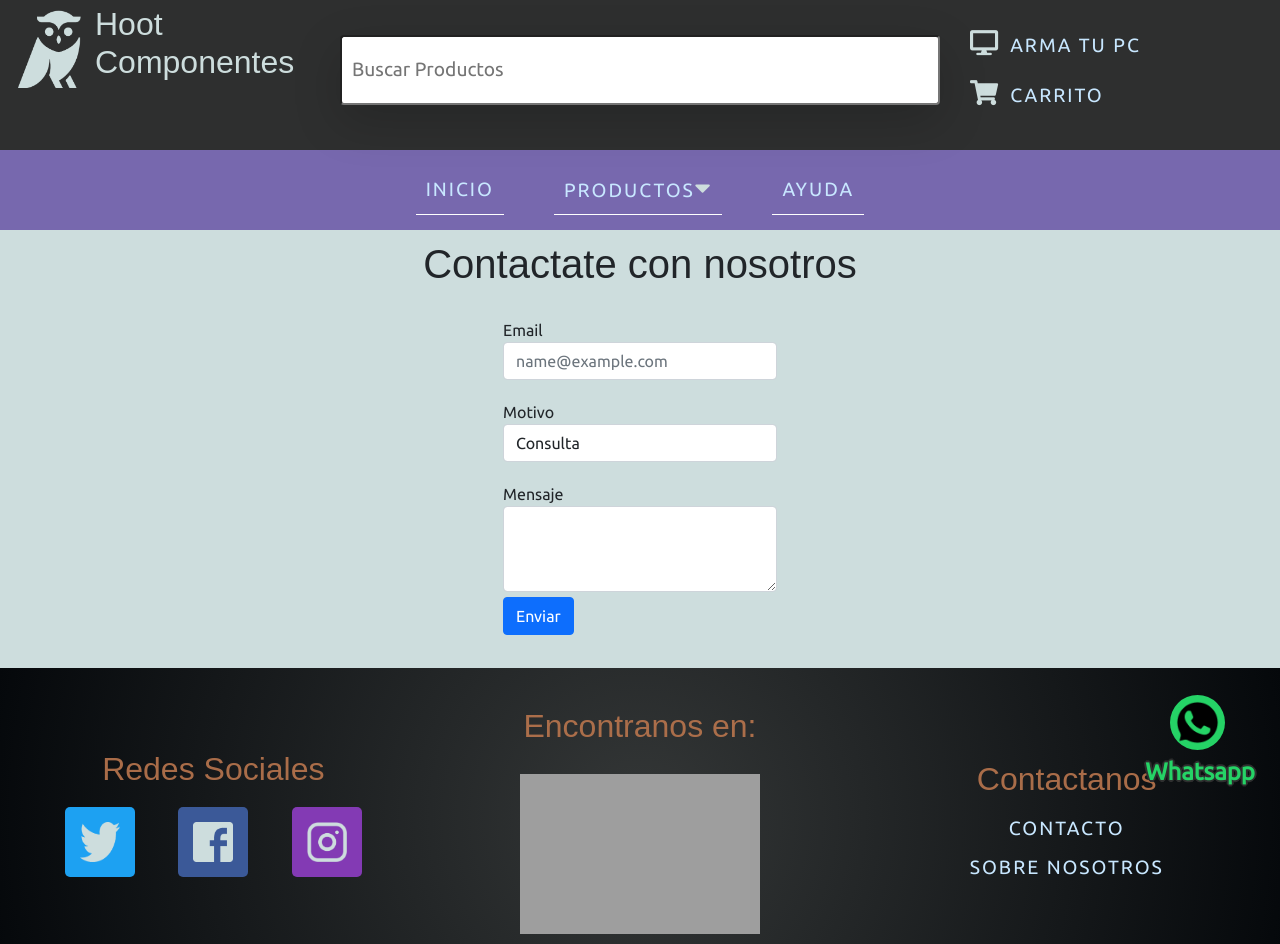
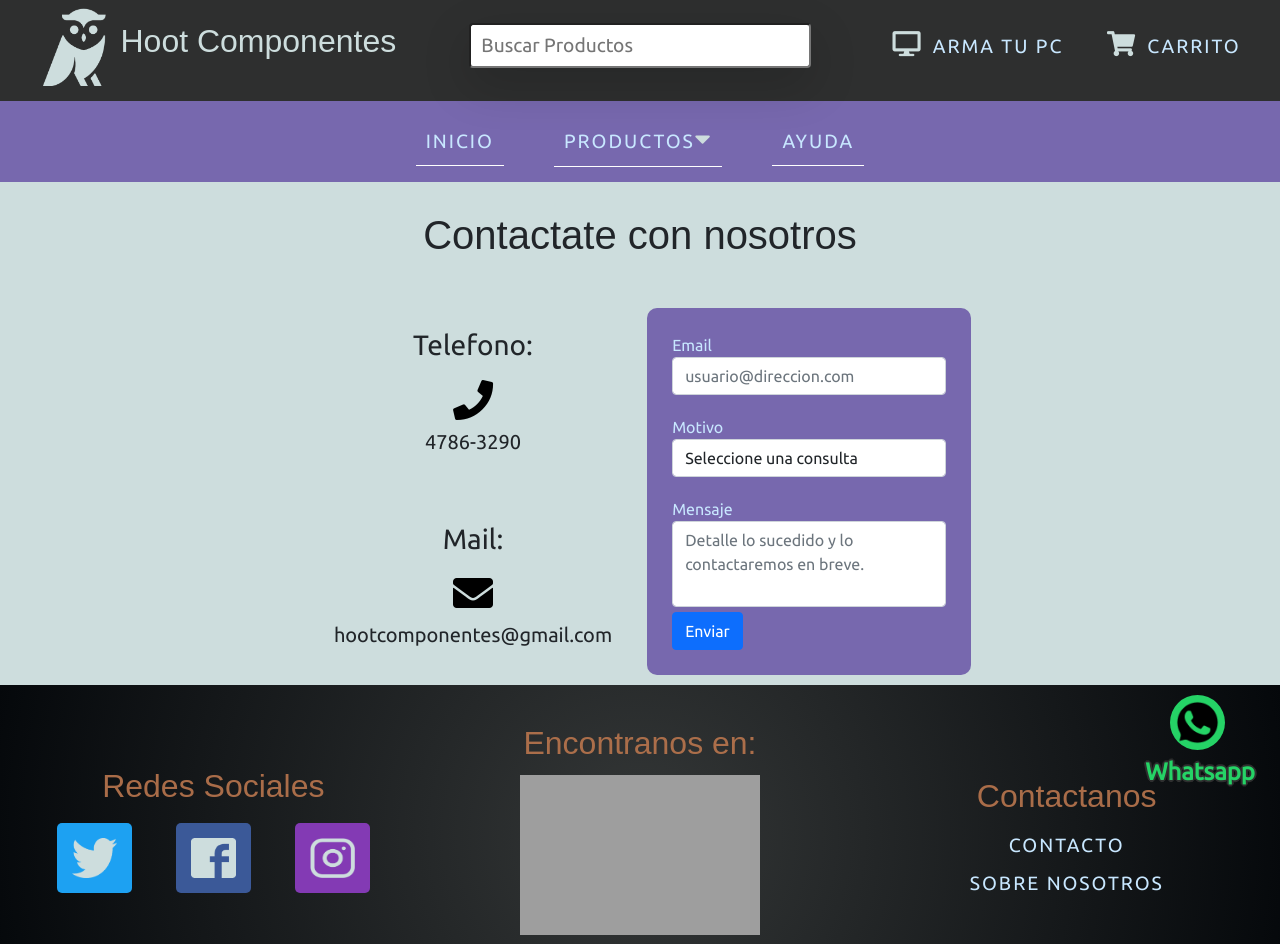
Before and after one commit to lucaspiritogit/coderhouse-proyecto-web, a website: page contacto.html in a window 1280 px wide. Shown: the top 944 px of the page. Drawn offline with nearby package versions, Linux system fonts and the light colour scheme; grey boxes are pictures that could not be loaded; a web font is replaced by a local one.

Commit message:
remaking contact section
Also fixed some margin and paddings on the footer. Removed unused properties

```diff
--- a/contacto.html
+++ b/contacto.html
@@ -110,20 +110,37 @@
     </header>
 
     <main class="mainSectionContact">
-      <h1>Contactate con nosotros</h1>
-      <form>
+      <h1 class="mainSectionContact__contactTitle">Contactate con nosotros</h1>
+      <div class="bothContactContainer">
+        <div class="mainSectionContact__contactInfoContainer">
+          <div class="contactInfo">
+            <h3>Telefono:</h3>
+            <i class="fas fa-phone"></i>
+            <h5>4786-3290</h5>
+          </div>
+          <div class="contactInfo">
+            <h3>Mail:</h3>
+            <i class="fas fa-envelope"></i>
+            <h5>hootcomponentes@gmail.com</h5>
+          </div>
+        </div>
+        <div class="formContainer">
+          <form class="mainSectionContact__contactForm">
             <div class="form-group">
               <label for="exampleFormControlInput1">Email</label>
               <input
                 type="email"
                 class="form-control"
                 id="exampleFormControlInput1"
-            placeholder="name@example.com"
+                placeholder="usuario@direccion.com"
               />
             </div>
             <div class="form-group">
               <label for="exampleFormControlSelect1">Motivo</label>
               <select class="form-control" id="exampleFormControlSelect1">
+                <option value="" disabled selected hidden>
+                  Seleccione una consulta
+                </option>
                 <option>Consulta</option>
                 <option>Reportar error</option>
                 <option>Queja</option>
@@ -135,10 +152,13 @@
                 class="form-control"
                 id="exampleFormControlTextarea1"
                 rows="3"
+                placeholder="Detalle lo sucedido y lo contactaremos en breve."
               ></textarea>
               <button type="submit" class="btn btn-primary">Enviar</button>
             </div>
           </form>
+        </div>
+      </div>
     </main>
 
     <footer class="mainFooter">
@@ -187,7 +207,7 @@
     </footer>
     <div class="whatsappContainer">
       <h4>Whatsapp</h4>
-      <img class="whatsappStickyImg" src="./images/whatsapp.png" alt="">
+      <img class="whatsappStickyImg" src="./images/whatsapp.png" alt="" />
     </div>
 
     <!-- script js bootstrap -->
--- a/scss/contacto.scss
+++ b/scss/contacto.scss
@@ -2,9 +2,60 @@
 
 .mainSectionContact {
   display: grid;
-  grid-template-columns: 1fr;
+  grid-template-columns: auto auto;
   grid-template-rows: 0.3fr 1fr;
   place-items: center;
+  grid-template-areas:
+    "title title"
+    "bothContactContainer bothContactContainer";
+
+  .bothContactContainer {
+    display: flex;
+    justify-content: center;
+    align-items: center;
+    grid-area: bothContactContainer;
+  }
+
+  textarea {
+    resize: none;
+  }
+  .mainSectionContact__contactTitle {
+    grid-area: title;
+  }
+
+  .mainSectionContact__contactForm {
+    background-color: #7768ae;
+    color: #c8e7ff;
+    border-radius: 10px;
+    padding: 15px;
+    margin: 5px;
+  }
+
+  .mainSectionContact__contactInfoContainer {
+    display: flex;
+    flex-direction: column;
+    justify-content: space-evenly;
+    align-items: center;
+
+    .contactInfo {
+      display: flex;
+      flex-direction: column;
+      justify-content: center;
+      align-items: center;
+      padding: 20px;
+      margin: 10px;
+
+      i {
+        padding: 10px;
+      }
+    }
+    .contactInfoMail {
+      display: flex;
+      flex-direction: column;
+      justify-content: center;
+      align-items: center;
+    }
+  }
 }
 
 .formItem {
--- a/scss/footer.scss
+++ b/scss/footer.scss
@@ -50,7 +50,7 @@ $social-links-images: (
     padding: 15px;
     border-radius: 5px;
     height: 70px;
-    width: 70px;
+    width: 75px;
   }
 }
 
@@ -65,7 +65,6 @@ $social-links-images: (
 }
 
 .mainFooter__contactNav {
-  margin: 10px 0 10px 0;
   padding: 15px;
   grid-area: contact;
 
@@ -89,7 +88,7 @@ $social-links-images: (
 }
 
 .findUs h2 {
-  padding: 20px;
+  padding: 5px;
 }
 
 /* end of footer section */
--- a/scss/header.scss
+++ b/scss/header.scss
@@ -75,9 +75,6 @@ $links-color: #c8e7ff;
     align-items: center;
   }
 
-  .mainHeader__searchBar {
-    width: 600px;
-  }
 
   .navList li {
     display: inline-block;
--- a/scss/productos.scss
+++ b/scss/productos.scss
@@ -50,6 +50,7 @@
   box-shadow: 3px 3px 3px #888888;
   width: 800px;
   margin: 15px;
+  background-color: #fafafa9f;
 }
 
 .productInfoPrice {
--- a/scss/styles.scss
+++ b/scss/styles.scss
@@ -35,8 +35,9 @@ main {
     bottom: 5px;
     color: #25d366;
     font-weight: 600;
-    text-shadow: 2px 0 0 #2e2f2f, -2px 0 0 #2e2f2f, 0 2px 0 #2e2f2f, 0 -2px 0 #2e2f2f, 1px 1px #2e2f2f, -1px -1px 0 #2e2f2f, 1px -1px 0 #2e2f2f, -1px 1px 0 #2e2f2f;
-
+    text-shadow: 2px 0 0 #2e2f2f, -2px 0 0 #2e2f2f, 0 2px 0 #2e2f2f,
+      0 -2px 0 #2e2f2f, 1px 1px #2e2f2f, -1px -1px 0 #2e2f2f, 1px -1px 0 #2e2f2f,
+      -1px 1px 0 #2e2f2f;
   }
 
   .whatsappStickyImg {
@@ -52,7 +53,6 @@ main {
     z-index: 100;
     cursor: pointer;
   }
-
 }
 
 iframe {
@@ -214,6 +214,15 @@ a:hover {
   .cardEmployees {
     display: flex;
     flex-direction: column;
+  }
+
+  .mainSectionContact {
+    display: flex;
+    flex-direction: column;
+
+    .bothContactContainer {
+      flex-direction: column;
+    }
   }
 }
 
```
Also changed, not shown: ayuda.html (+19 -9 lines), sobreNosotros.html (+7 -7 lines), css/styles.css. Lines whose indentation alone changed are shown as unchanged.
